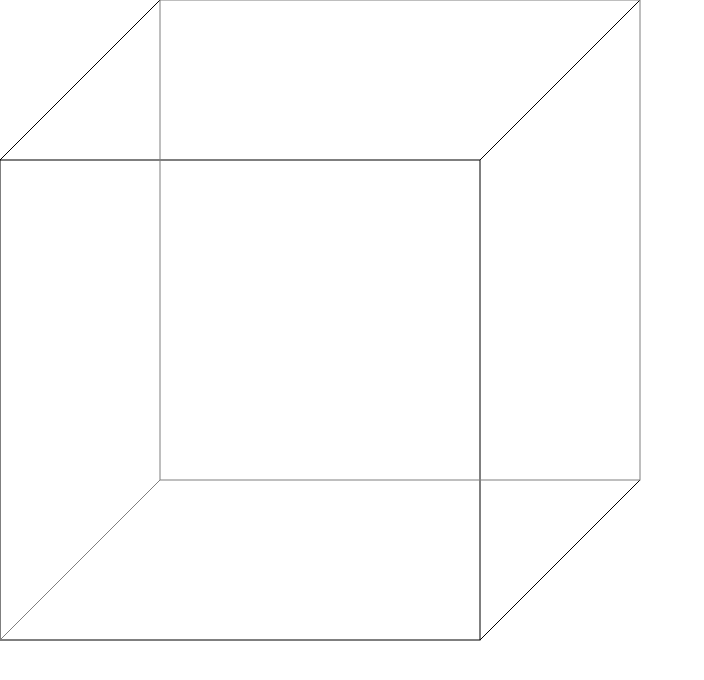
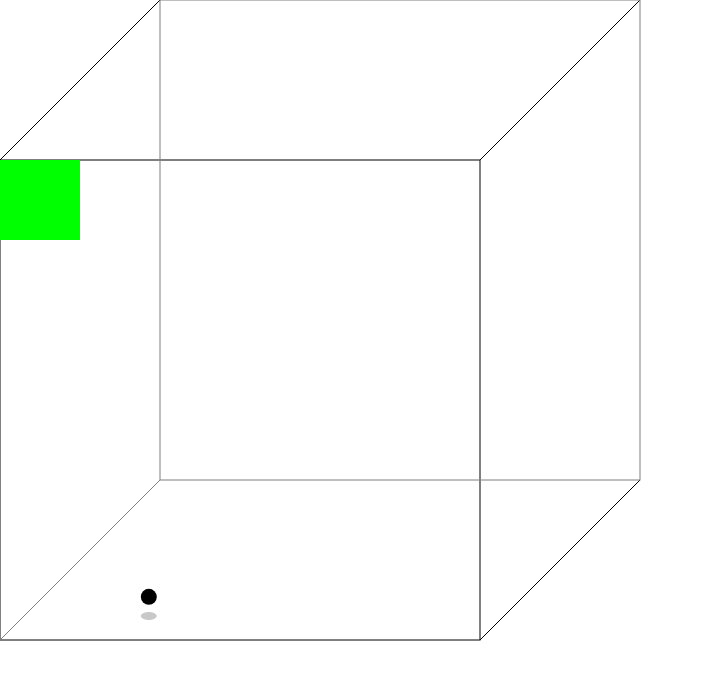
Before and after one commit to tetete2016/cubehocky, a plain HTML site: page public/index.html in a window 1280 px wide. Shown: the whole page, without its empty margins (0-704 px from the left). Drawn offline with Linux system fonts and the light colour scheme.

Commit message:
added moving ball

```diff
--- a/public/index.html
+++ b/public/index.html
@@ -12,7 +12,9 @@
             var canvas = document.getElementById('canvas'),
                     ctx = canvas.getContext('2d');
             var size = 0;
-            var x = 0, y = 0, z = 0;
+            var x = 9, y = 40, z = 20;
+            var vx = 1, vy = 1, vz = 1;
+            var cx = 0, cy = 0;
             // resize the canvas to fill browser window dynamically
             window.addEventListener('resize', resizeCanvas, false);
 
@@ -29,8 +31,28 @@
                 document.body.style.margin = "0px";
             }
             function timer() {
+                var x1 = x, y1 = y, z1 = z;
+                x1 += vx;
+                y1 += vy;
+                z1 += vz;
+                if (x1 < 0 || x1 > 100) {
+                    vx *= -1;
+                } else {
+                    x = x1;
+                }
+                if (y1 < 0 || y1 > 100) {
+                    vy *= -1;
+                } else {
+                    y = y1;
+                }
+                if (z1 < 0 || z1 > 100) {
+                    vz *= -1;
+                } else {
+                    z = z1;
+                }
                 drawbg();
                 drawball();
+                drawcursor();
             }
             function drawbg() {
                 ctx.fillStyle = "rgb(255,255,255)";
@@ -63,9 +85,28 @@
                 ctx.stroke();
             }
             function drawball() {
+                ctx.fillStyle = "rgb(0,0,0)";
                 ctx.beginPath();
-                ctx.arc(x * size, y * size, size, 0, Math.PI * 2);
+                ctx.arc(x * size * 0.6 + z * size * 0.2, size * 80 - y * size * 0.6 - z * size * 0.2, size, 0, Math.PI * 2);
                 ctx.fill();
+
+                ctx.fillStyle = "rgb(200,200,200)";
+                ctx.save();
+                ctx.translate(x * size * 0.6 + z * size * 0.2, size * 80 - z * size * 0.2);
+                ctx.scale(1, 0.5);
+                ctx.beginPath();
+                ctx.arc(0, 0, size, 0, Math.PI * 2);
+                ctx.restore();
+                ctx.fill();
+            }
+            function drawcursor() {
+                ctx.fillStyle = "rgb(0,255,0)";
+                ctx.fillRect(cx * size, cy * size + size * 20, size * 10, size * 10);
+            }
+            window.onmousemove = function (e) {
+                cx = e.clientX / size * 100;
+                cy = e.clientY / size * 100;
+                console.log(cx);
             }
             resizeCanvas();
             setInterval(timer, 30);
```
